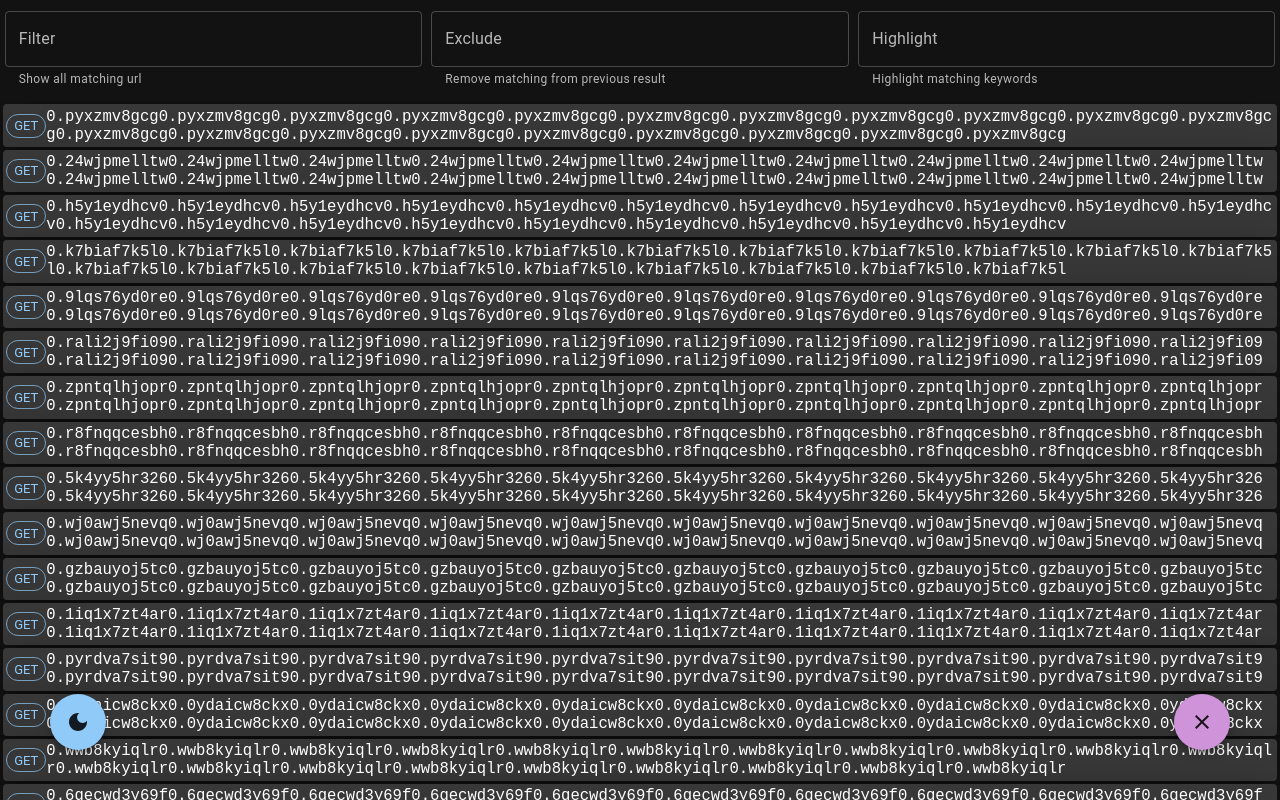
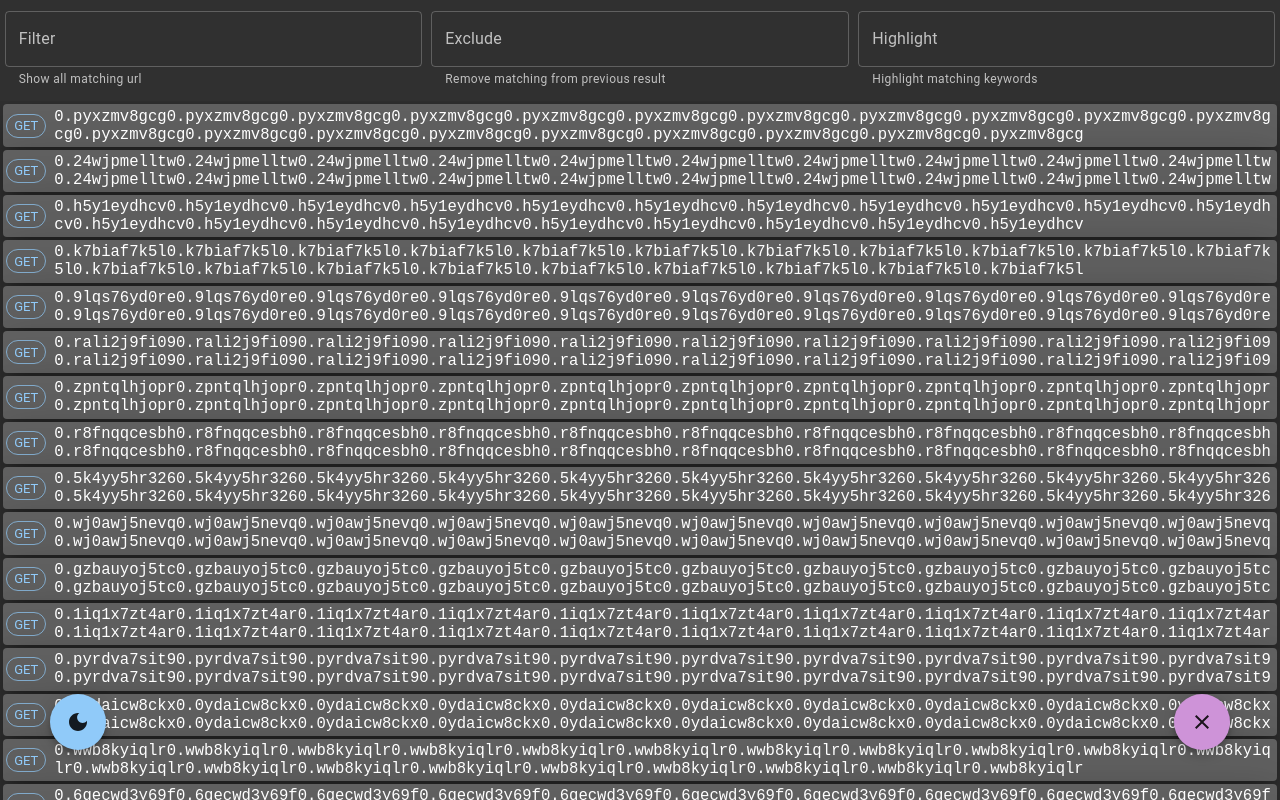
Before and after one commit to quantumsnowball/link-finder, a React (Create React App) app: page / in a window 1280 px wide. Built offline with nearby package versions, Linux system fonts and the light colour scheme.

Commit message:
refactor: themeConfigs to override default palette colors

```diff
--- a/src/components/MainArea/Results/Link.tsx
+++ b/src/components/MainArea/Results/Link.tsx
@@ -31,11 +31,19 @@ function Link({ url, title, method }: LinkProps) {
         backgroundColor: 'background.paper',
         margin: '0.2em',
         padding: '0.2em',
-        fontSize: '1.2em'
+        fontSize: '1.2em',
+        borderRadius: 'shape.borderRadius'
       }}
       elevation={24}
     >
-      <Chip label={method} variant="outlined" color="primary" size="small" />
+      <Chip
+        label={method}
+        variant="outlined"
+        color="primary"
+        size="small"
+        sx={{
+          marginRight: 1
+        }} />
       <Highlighter
         searchWords={[highlight]}
         textToHighlight={url}
--- a/src/hooks/useColorTheme.ts
+++ b/src/hooks/useColorTheme.ts
@@ -1,6 +1,7 @@
 import { useState, useMemo as useCallback } from 'react';
 import { createTheme } from '@mui/material/styles';
 import { ColorMode } from '../types'
+import themeConfigs from '../styles/theme'
 
 
 function useColorTheme(initialValue: ColorMode) {
@@ -9,11 +10,7 @@ function useColorTheme(initialValue: ColorMode) {
   const toggleMode = () =>
     setMode(prevMode => prevMode === 'light' ? 'dark' : 'light')
 
-  const theme = useCallback(() => createTheme({
-    palette: {
-      mode,
-    }
-  }), [mode])
+  const theme = useCallback(() => createTheme(themeConfigs(mode)), [mode])
 
   return { mode, setMode, toggleMode, theme }
 }
--- a/src/styles/index.css
+++ b/src/styles/index.css
@@ -5,11 +5,7 @@
 }
 
 body {
-  min-width: 780px;
-  min-height: 580px;
   font-family: -apple-system, BlinkMacSystemFont, 'Segoe UI', 'Roboto', 'Oxygen',
     'Ubuntu', 'Cantarell', 'Fira Sans', 'Droid Sans', 'Helvetica Neue',
     sans-serif;
-  -webkit-font-smoothing: antialiased;
-  -moz-osx-font-smoothing: grayscale;
 }
--- /dev/null
+++ b/src/styles/theme.ts
@@ -0,0 +1,25 @@
+import { PaletteMode } from '@mui/material'
+
+
+const themeConfigs = (mode: PaletteMode) => ({
+  palette: {
+    mode,
+    ...(mode === 'light'
+      ? {
+        // palette values for light mode
+        background: {
+          default: '#fafafa',
+          paper: '#ffffff',
+        },
+      }
+      : {
+        // palette values for dark mode
+        background: {
+          default: '#303030',
+          paper: '#424242',
+        },
+      }),
+  },
+});
+
+export default themeConfigs
```
